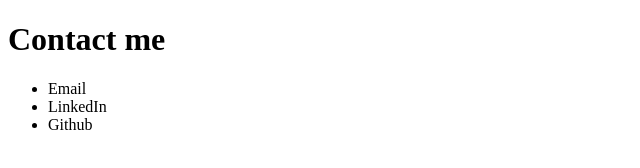
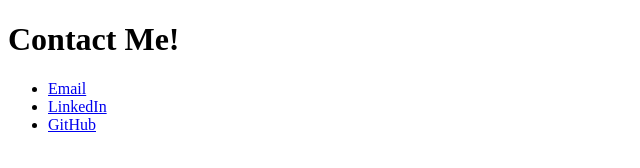
Before and after one commit to miicow/exploring_gatsbyjs, a Gatsby site in the folder gatsby-learning-website/: page /contact in a window 1280 px wide. Shown: the whole page, without its empty margins (0-640 px from the left). Built offline with nearby package versions, Linux system fonts and the light colour scheme; Gatsby itself is replaced by a stand-in of ours.

Commit message:
include working links on contact page

```diff
--- a/gatsby-learning-website/src/pages/contact.js
+++ b/gatsby-learning-website/src/pages/contact.js
@@ -3,11 +3,19 @@ import React from "react"
 const contactPage = () => {
   return (
     <div>
-      <h1>Contact me</h1>
+      <h1>Contact Me!</h1>
       <ul>
-        <li>Email</li>
-        <li>LinkedIn</li>
-        <li>Github</li>
+        <li>
+          <a href="mailto:michaelsu.jobs@gmail.com">Email</a>
+        </li>
+        <li>
+          <a href="https://www.linkedin.com/in/michael-su-407a10157/">
+            LinkedIn
+          </a>
+        </li>
+        <li>
+          <a href="https://github.com/miicow">GitHub</a>
+        </li>
       </ul>
     </div>
   )
```
